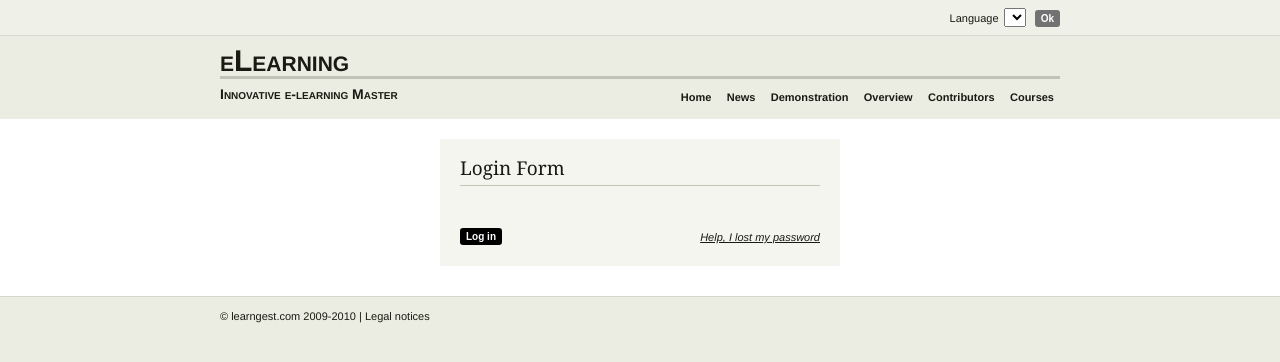
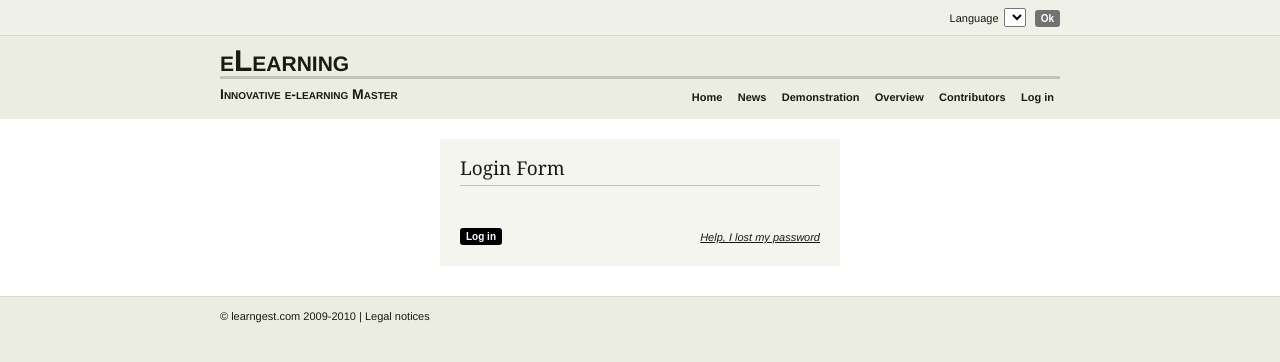
Before and after one commit to learngest/lg, a Django app: template templates/session/login.html in a window 1280 px wide. Shown: the top 362 px of the page. Run offline with Django 3.2, Linux system fonts and the light colour scheme; the template is opened without the code that fills it, so the values that code supplies are empty.

Commit message:
Renommage page de login

```diff
--- a/templates/base.html
+++ b/templates/base.html
@@ -54,7 +54,7 @@
 			<li><a href="/demo/"{% ifequal here 'demo' %} class="selected"{% endifequal %}>{% trans "Demonstration" %}</a></li>
 			<li><a href="/overview/"{% ifequal here 'overview' %} class="selected"{% endifequal %}>{% trans "Overview" %}</a></li>
 			<li><a href="/contributors/"{% ifequal here 'contributors' %} class="selected"{% endifequal %}>{% trans "Contributors" %}</a></li>
-			<li><a href="/login/"{% ifequal here 'login' %} class="selected"{% endifequal %}>{% trans "Courses" %}</a></li>
+			<li><a href="/login/"{% ifequal here 'login' %} class="selected"{% endifequal %}>{% trans "Log in" %}</a></li>
 		</ul>{% endblock product_nav %}
 	</div>
 </div>{% endblock header %}
```
